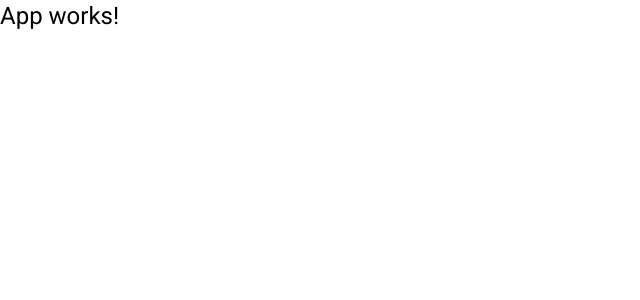
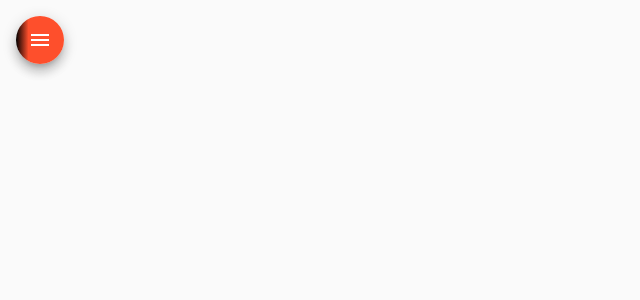
Before and after one commit to raguillar89/-Angular-Projects, an Angular app in the folder HelpDesk/frontend/: page / in a window 1280 px wide. Shown: the top 300 px of the page, without its empty margins (0-640 px from the left). Built offline with nearby package versions, Linux system fonts and the light colour scheme.

Commit message:
Criação de Sidebar

```diff
--- a/HelpDesk/frontend/src/app/app-routing.module.ts
+++ b/HelpDesk/frontend/src/app/app-routing.module.ts
@@ -1,7 +1,12 @@
 import { NgModule } from '@angular/core';
 import { RouterModule, Routes } from '@angular/router';
+import { NavComponent } from './components/templates/nav/nav.component';
 
-const routes: Routes = [];
+const routes: Routes = [
+  {
+    path: '', component: NavComponent
+  },
+];
 
 @NgModule({
   imports: [RouterModule.forRoot(routes)],
--- a/HelpDesk/frontend/src/app/app.component.html
+++ b/HelpDesk/frontend/src/app/app.component.html
@@ -1 +1 @@
-<h1>App works!</h1>
+<router-outlet></router-outlet>
--- /dev/null
+++ b/HelpDesk/frontend/src/app/components/templates/nav/nav.component.html
@@ -0,0 +1,33 @@
+<mat-drawer-container class="container" autosize>
+    <mat-drawer #drawer class="sidenav" mode="side">
+        <mat-nav-list class="nav-list">
+            <a mat-list-item routerLink="/">
+                <i class="material-icons">home</i>
+                Home
+            </a>
+            <a mat-list-item routerLink="/">
+                <i class="material-icons">account_circle</i>
+                Técnicos
+            </a>
+            <a mat-list-item routerLink="/">
+                <i class="material-icons">person</i>
+                Clientes
+            </a>
+            <a mat-list-item routerLink="/">
+                <i class="material-icons">code</i>
+                Github
+            </a>
+            <a mat-list-item routerLink="/">
+                <i class="material-icons">logout</i>
+                Logout
+            </a>
+        </mat-nav-list>
+    </mat-drawer>
+
+    <div class="sidenav-content">
+      <button class="menu mat-elevation-z8" (click)="drawer.toggle()" mat-icon-button>
+        <mat-icon>menu</mat-icon>
+      </button>
+    </div>
+
+  </mat-drawer-container>
--- /dev/null
+++ b/HelpDesk/frontend/src/app/components/templates/nav/nav.component.scss
@@ -0,0 +1,26 @@
+.container {
+    height: 100%;
+}
+
+.sidenav {
+    width: 12rem;
+    color: white;
+    background: linear-gradient(90deg, rgba(0,0,0,1) 0%, rgba(0,0,0,1) 0%, rgba(254,79,44,1) 26%);
+}
+
+.sidenav a {
+    color: white;
+    width: 100%;
+    height: 50px;
+}
+
+.sidenav i {
+    margin-right: 1rem;
+    border: 1px solid black;
+}
+
+.menu {
+    margin: 1rem 0 0 1rem;
+    color: white;
+    background: linear-gradient(90deg, rgba(0,0,0,1) 0%, rgba(0,0,0,1) 0%, rgba(254,79,44,1) 26%);
+}
```
Also changed, not shown: HelpDesk/frontend/src/app/app.module.ts (+38 -3 lines), HelpDesk/frontend/src/app/components/templates/nav/nav.component.ts (added, +10 -0 lines).
